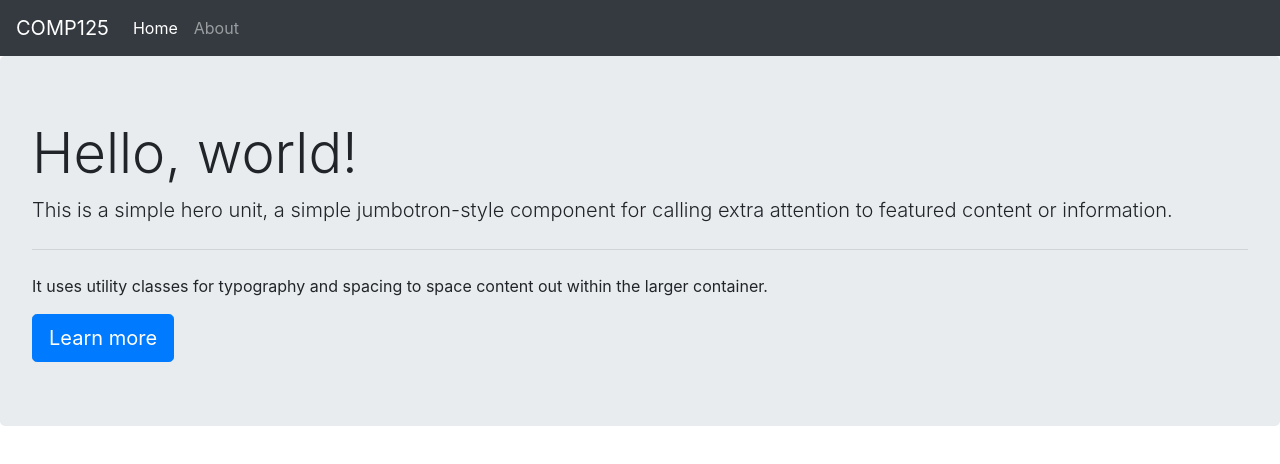
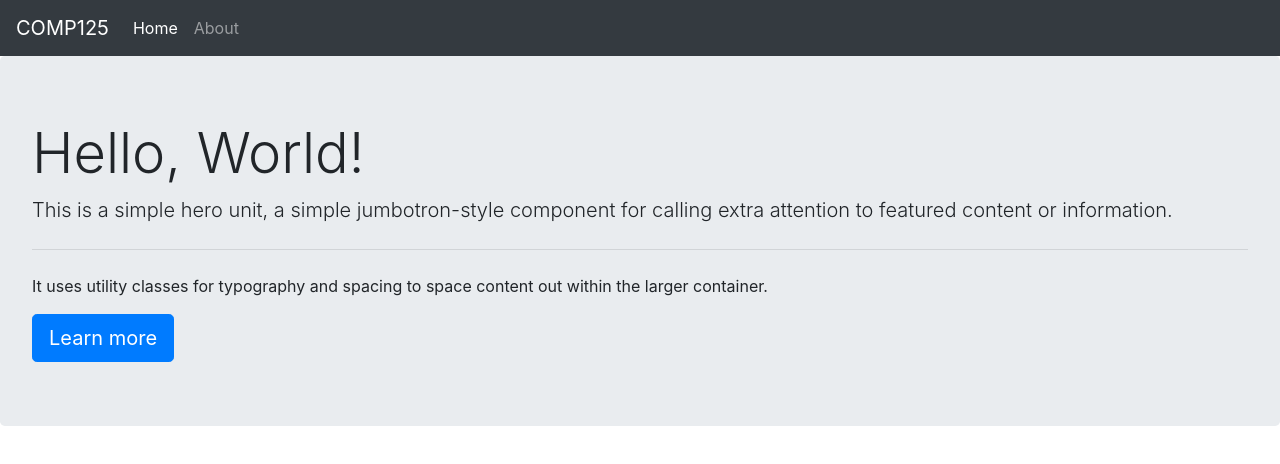
Before and after one commit to cameronoremac/COMP125-S2018-Lesson2A, a website: page index.html in a window 1280 px wide. Drawn offline with Linux system fonts and the light colour scheme.

```diff
--- a/index.html
+++ b/index.html
@@ -31,7 +31,7 @@
 
       <!-- Jumbotron -->
       <div class="jumbotron">
-            <h1 class="display-4">Hello, world!</h1>
+            <h1 class="display-4">Hello, World!</h1>
             <p class="lead">This is a simple hero unit, a simple jumbotron-style component for calling extra attention to featured content or information.</p>
             <hr class="my-4">
             <p>It uses utility classes for typography and spacing to space content out within the larger container.</p>
```
Also changed, not shown: package.json (added, +19 -0 lines).
